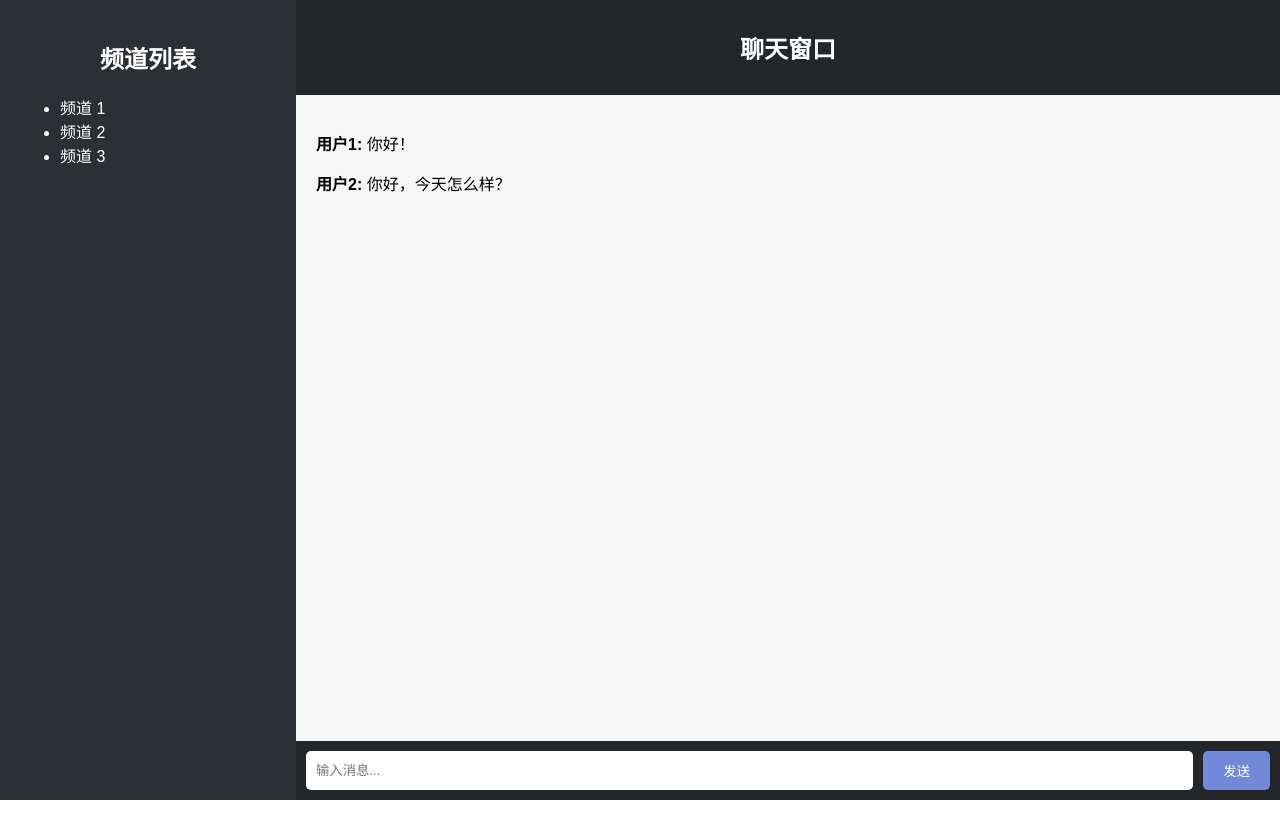
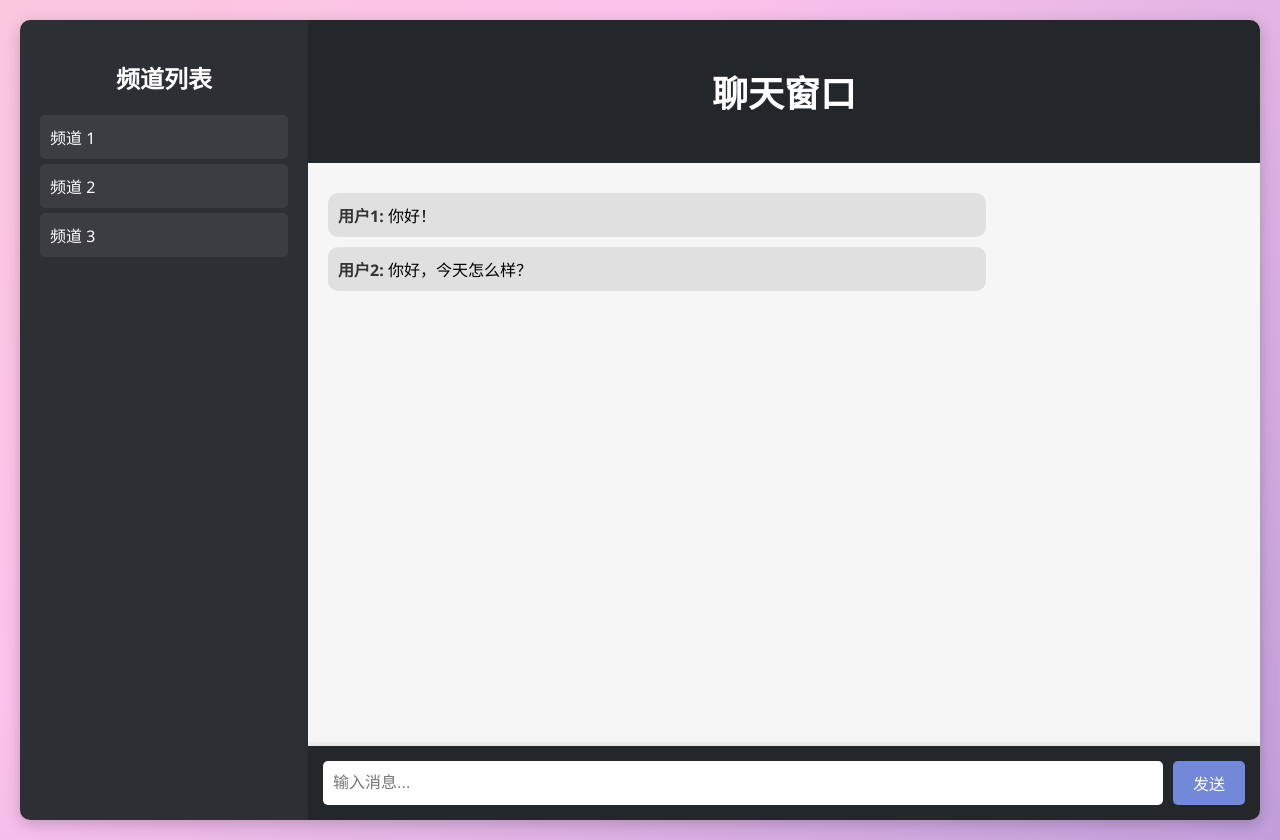
Before and after one commit to Snowbow19/Snowbow19.github.io, a plain HTML site: page index.html in a window 1280 px wide. Before the commit the page ends 800 px from the top, so only its background shows below. Drawn offline with Linux system fonts and the light colour scheme.

Commit message:
Add files via upload

```diff
--- a/index.html
+++ b/index.html
@@ -7,10 +7,10 @@
     <style>
         body {
             margin: 0;
-            font-family: Arial, sans-serif;
+            font-family: 'Segoe UI', Tahoma, Geneva, Verdana, sans-serif;
             background: linear-gradient(135deg, #ff9a9e, #fad0c4, #fbc2eb, #a18cd1, #fbc2eb);
             background-size: 400% 400%;
-            animation: gradient 10s ease infinite;
+            animation: gradient 8s ease infinite;
         }
 
         @keyframes gradient {
@@ -22,6 +22,10 @@
         .container {
             display: flex;
             height: 100vh;
+            box-shadow: 0 4px 15px rgba(0, 0, 0, 0.2);
+            border-radius: 10px;
+            overflow: hidden;
+            margin: 20px;
         }
 
         .sidebar {
@@ -35,6 +39,25 @@
         .sidebar h2 {
             text-align: center;
             margin-bottom: 20px;
+            font-size: 1.5em;
+        }
+
+        .sidebar ul {
+            list-style: none;
+            padding: 0;
+        }
+
+        .sidebar ul li {
+            padding: 10px;
+            margin: 5px 0;
+            background-color: #3a3d41;
+            border-radius: 5px;
+            cursor: pointer;
+            transition: background-color 0.3s ease;
+        }
+
+        .sidebar ul li:hover {
+            background-color: #4a4e52;
         }
 
         .chat {
@@ -46,8 +69,10 @@
         .chat-header {
             background-color: #23272a;
             color: white;
-            padding: 10px 20px;
+            padding: 15px 20px;
             text-align: center;
+            font-size: 1.5em;
+            box-shadow: 0 2px 5px rgba(0, 0, 0, 0.1);
         }
 
         .chat-messages {
@@ -55,12 +80,31 @@
             padding: 20px;
             overflow-y: auto;
             background-color: #f6f6f6;
+            animation: fadeIn 0.5s ease;
+        }
+
+        @keyframes fadeIn {
+            from { opacity: 0; }
+            to { opacity: 1; }
+        }
+
+        .chat-messages p {
+            margin: 10px 0;
+            padding: 10px;
+            background-color: #e0e0e0;
+            border-radius: 10px;
+            max-width: 70%;
+        }
+
+        .chat-messages p strong {
+            color: #333;
         }
 
         .chat-input {
             display: flex;
-            padding: 10px;
+            padding: 15px;
             background-color: #23272a;
+            box-shadow: 0 -2px 5px rgba(0, 0, 0, 0.1);
         }
 
         .chat-input input {
@@ -69,6 +113,7 @@
             border: none;
             border-radius: 5px;
             margin-right: 10px;
+            font-size: 1em;
         }
 
         .chat-input button {
@@ -78,6 +123,8 @@
             background-color: #7289da;
             color: white;
             cursor: pointer;
+            font-size: 1em;
+            transition: background-color 0.3s ease;
         }
 
         .chat-input button:hover {
@@ -99,15 +146,50 @@
             <div class="chat-header">
                 <h2>聊天窗口</h2>
             </div>
-            <div class="chat-messages">
+            <div class="chat-messages" id="chat-messages">
                 <p><strong>用户1:</strong> 你好！</p>
                 <p><strong>用户2:</strong> 你好，今天怎么样？</p>
             </div>
             <div class="chat-input">
-                <input type="text" placeholder="输入消息...">
-                <button>发送</button>
+                <input type="text" id="message-input" placeholder="输入消息...">
+                <button id="send-button">发送</button>
             </div>
         </div>
     </div>
+
+    <script>
+        const sendButton = document.getElementById('send-button');
+        const messageInput = document.getElementById('message-input');
+        const chatMessages = document.getElementById('chat-messages');
+
+        sendButton.addEventListener('click', () => {
+            const message = messageInput.value.trim();
+            if (message) {
+                const messageElement = document.createElement('p');
+                messageElement.innerHTML = `<strong>你:</strong> ${message}`;
+                chatMessages.appendChild(messageElement);
+                messageInput.value = '';
+                chatMessages.scrollTop = chatMessages.scrollHeight;
+
+                // 调用 Deepseek API 示例
+                fetch('https://api.deepseek.com/analyze', {
+                    method: 'POST',
+                    headers: {
+                        'Content-Type': 'application/json',
+                        'Authorization': 'Bearer YOUR_API_KEY'
+                    },
+                    body: JSON.stringify({ message })
+                })
+                .then(response => response.json())
+                .then(data => {
+                    const replyElement = document.createElement('p');
+                    replyElement.innerHTML = `<strong>Deepseek:</strong> ${data.reply}`;
+                    chatMessages.appendChild(replyElement);
+                    chatMessages.scrollTop = chatMessages.scrollHeight;
+                })
+                .catch(error => console.error('Error:', error));
+            }
+        });
+    </script>
 </body>
 </html>
```
